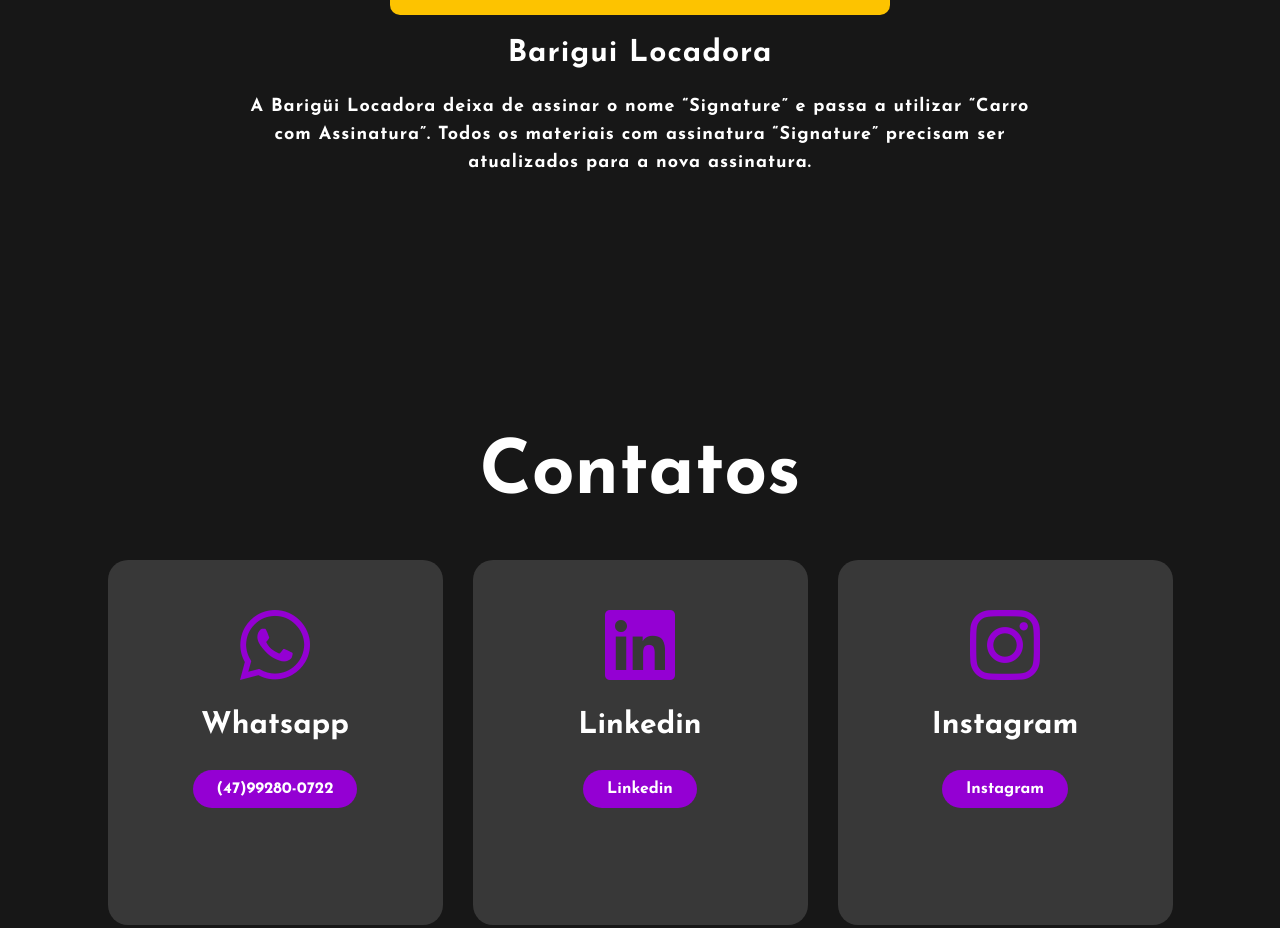
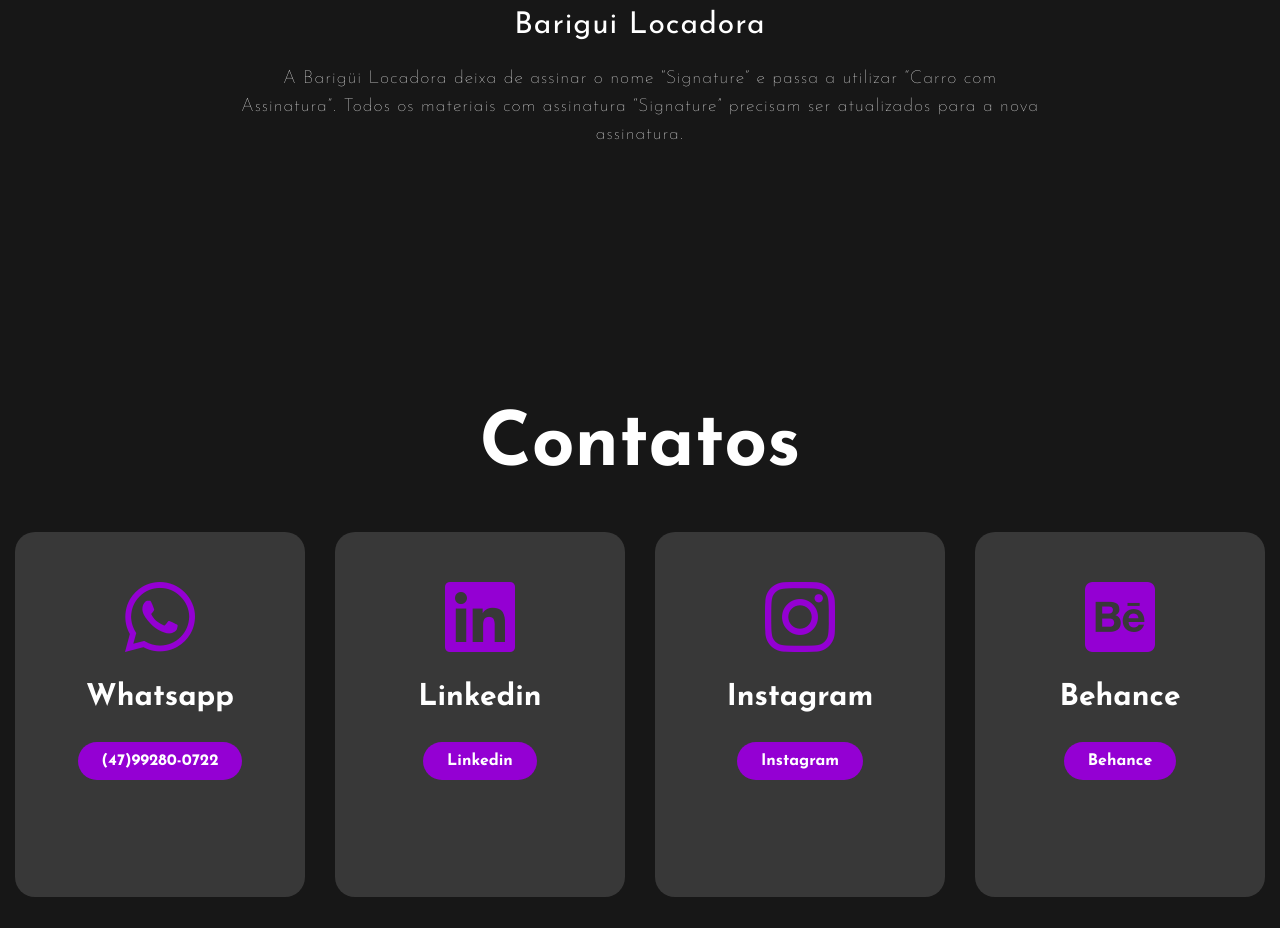
Before and after one commit to leomarca25/portifolio, a plain HTML site: page index.html in a window 1280 px wide. Shown: the part 3609-4537 px from the top of the page. Drawn offline with Linux system fonts and the light colour scheme; a script that the page names is missing.

Commit message:
Add files via upload

```diff
--- a/index.html
+++ b/index.html
@@ -141,6 +141,14 @@
                 <h5>Instagram</h5>
                 <a class="button-two" href="https://www.instagram.com/leomarca25/?hl=pt-br">Instagram</a>
             </div>
+            <div class="card-title">
+                <i class="fa-brands fa-square-behance"></i>
+                <h5>Behance</h5>
+                <a class="button-two" href="https://www.behance.net/leonardmarcari">Behance</a>
+            </div>
+        </div>
+
+
         </div>
     </section>
 
--- a/style.css
+++ b/style.css
@@ -317,7 +317,7 @@ h5 {
     letter-spacing: 1px;
     line-height: 28px;
     font-size: 30px;
-    font-weight: bold;
+    font-weight: medium;
     text-align: center;
     margin-top: 25px;
 }
@@ -328,6 +328,7 @@ h5 {
     line-height: 28px;
     flex-wrap: wrap;
     font-size: 18px;
+    font-weight: lighter;
     text-align: center;
     overflow-wrap: break-word;
     margin-top: 25px;
```
